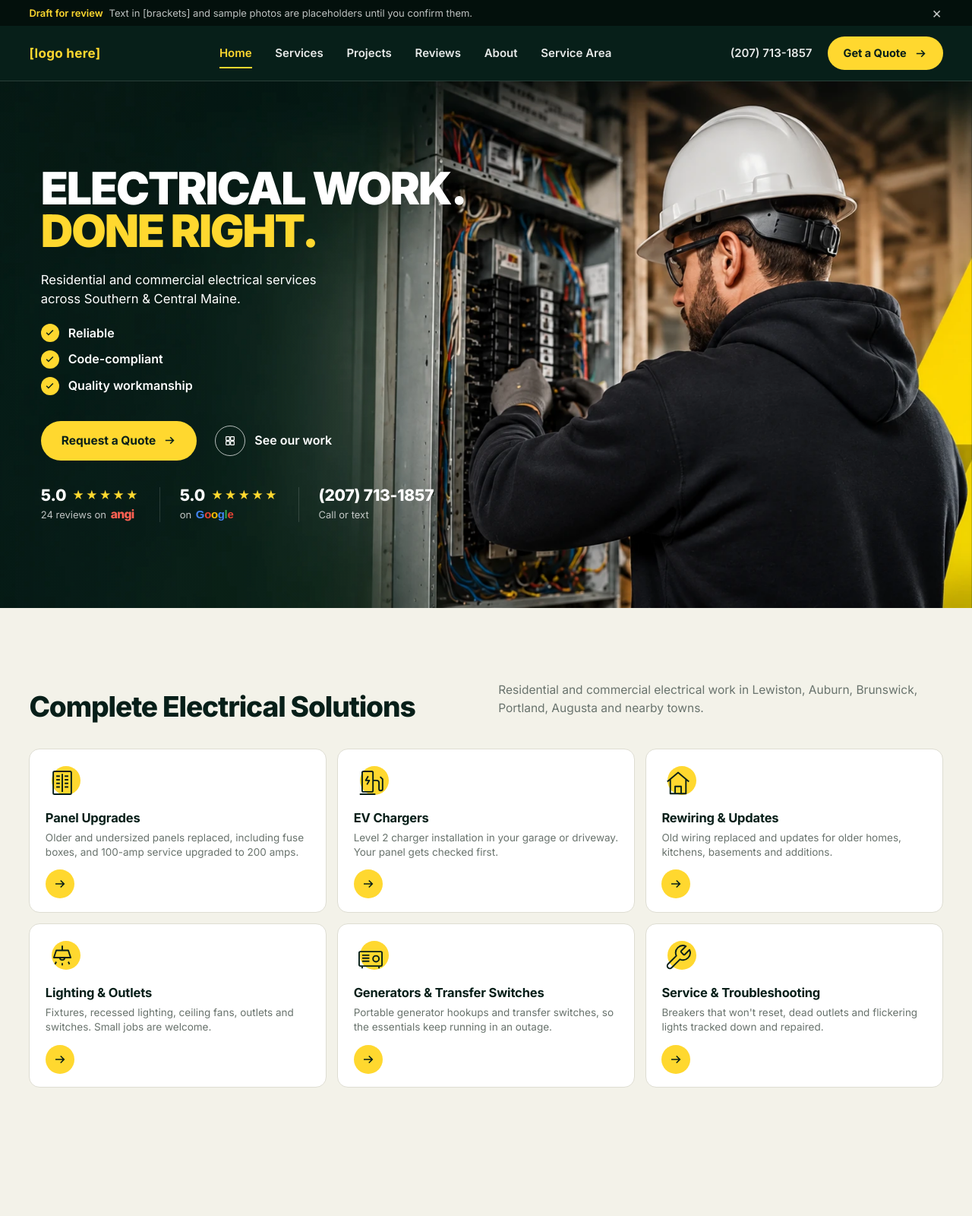
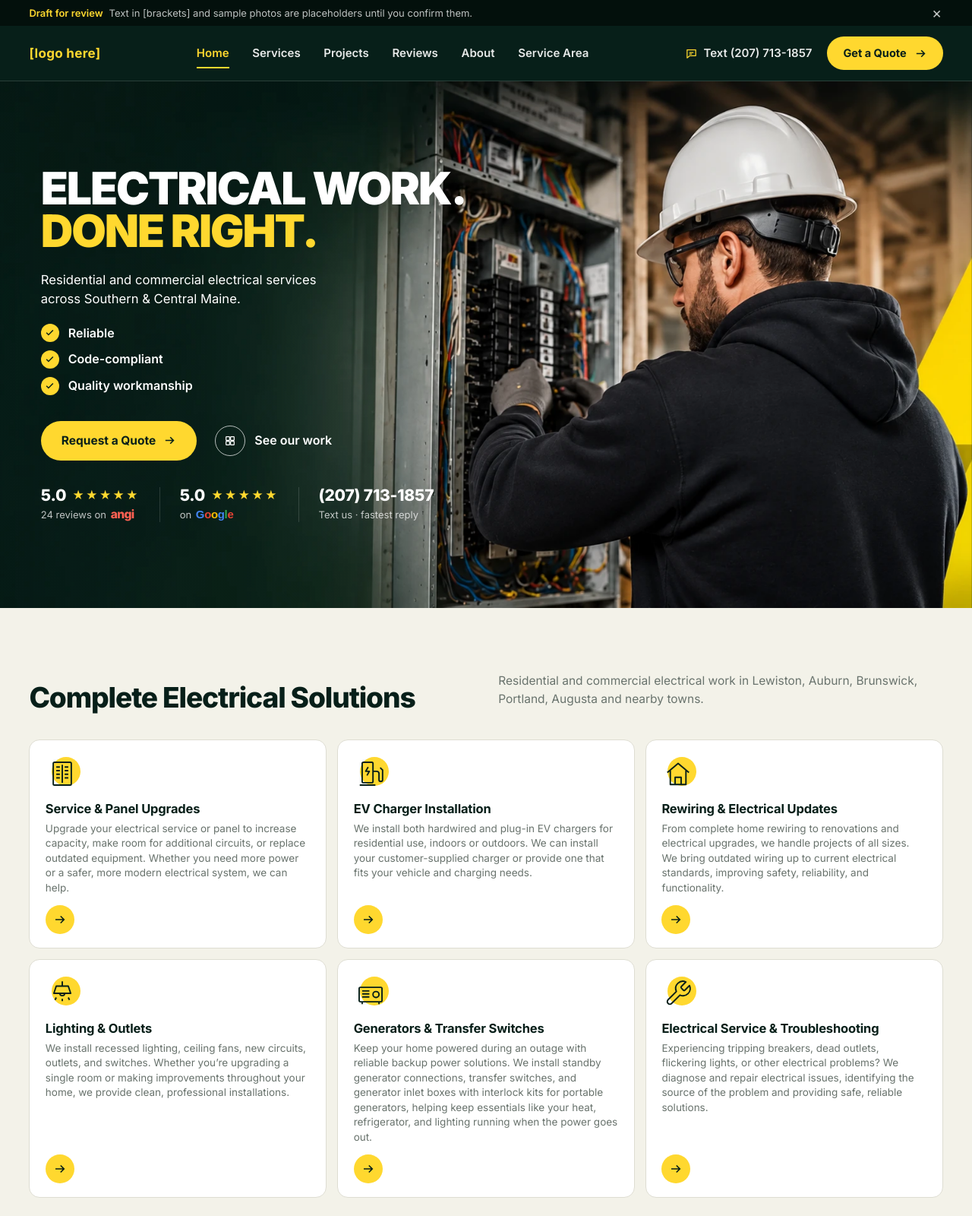
Before and after one commit to theo272004/solid-ground-electric, a plain HTML site: page index.html in a window 1280 px wide. Shown: the top 1600 px of the page at 76% size. Drawn offline with nearby package versions, Linux system fonts and the light colour scheme; no server answers.

Commit message:
Owner's service copy and text-first contact options
Co-Authored-By: Claude Opus 5.5 <noreply@anthropic.com>

```diff
--- a/index.html
+++ b/index.html
@@ -90,7 +90,11 @@ h2{font-size:clamp(32px,3.3vw,46px);font-weight:800;letter-spacing:-.03em;line-h
 .nav a:hover::after,.nav a[aria-current="true"]::after{transform:scaleX(1)}
 .nav a[aria-current="true"]{color:var(--y)}
 .hr{display:flex;align-items:center;gap:20px;font-weight:600;white-space:nowrap}
-.hr .tl{font-size:15px;padding-block:12px;color:rgba(255,255,255,.9)}
+.hr .tl{font-size:15px;padding-block:12px;color:rgba(255,255,255,.9);display:inline-flex;align-items:center;gap:8px}
+.hr .tl:hover{color:var(--y)}
+.txi{width:17px;height:17px;color:var(--y)}
+.q2 a{border-bottom:1.5px solid currentColor}
+.btn.ow svg{width:17px;height:17px}
 .hr .btn{min-height:44px;padding:0 20px;font-size:14.5px}
 .menu{display:none;flex:none;width:46px;height:46px;background:none;border:1.5px solid var(--ld);border-radius:10px;align-items:center;justify-content:center;color:#fff}
 .menu svg{width:20px;height:20px}
@@ -908,6 +912,7 @@ h1 em{font-style:normal;color:var(--y);display:block}
 <symbol id="a" viewBox="0 0 24 24"><path d="M4 12h15M13 6l6 6-6 6" fill="none" stroke="currentColor" stroke-width="2.2"/></symbol>
 <symbol id="c" viewBox="0 0 24 24"><path d="M4 12.5l5 5L20 6.5" fill="none" stroke="currentColor" stroke-width="2.6"/></symbol>
 <symbol id="t" viewBox="0 0 24 24"><path d="M5 3h4l2 5-2.5 1.5a11 11 0 0 0 6 6L16 13l5 2v4a2 2 0 0 1-2 2A16 16 0 0 1 3 5a2 2 0 0 1 2-2z" fill="none" stroke="currentColor" stroke-width="1.8" stroke-linejoin="round"/></symbol>
+<symbol id="sms" viewBox="0 0 24 24"><path d="M4 5h16v11H9l-5 4z" fill="none" stroke="currentColor" stroke-width="1.8" stroke-linejoin="round"/><path d="M8 10h8M8 13h5" stroke="currentColor" stroke-width="1.8"/></symbol>
 <symbol id="mail" viewBox="0 0 24 24"><g fill="none" stroke="currentColor" stroke-width="1.8"><rect x="3" y="5" width="18" height="14" rx="2"/><path d="M3 7l9 6 9-6"/></g></symbol>
 <symbol id="pin" viewBox="0 0 24 24"><path d="M12 22s7-7.2 7-12a7 7 0 0 0-14 0c0 4.8 7 12 7 12z" fill="currentColor"/><circle cx="12" cy="10" r="2.6" fill="#071F19"/></symbol>
 <symbol id="grid" viewBox="0 0 24 24"><g fill="none" stroke="currentColor" stroke-width="1.8"><rect x="4" y="4" width="7" height="7" rx="1"/><rect x="13" y="4" width="7" height="7" rx="1"/><rect x="4" y="13" width="7" height="7" rx="1"/><rect x="13" y="13" width="7" height="7" rx="1"/></g></symbol>
@@ -921,7 +926,7 @@ h1 em{font-style:normal;color:var(--y);display:block}
 <header class="hdr dk" id="hdr"><div class="w">
   <a class="brand" href="#top" aria-label="Solid Ground Electric home"><span class="logo-ph">[logo here]</span></a>
   <nav class="nav" id="nav" aria-label="Main"><a href="#top" aria-current="true">Home</a><a href="#services">Services</a><a href="#work">Projects</a><a href="#reviews">Reviews</a><a href="#about">About</a><a href="#locations">Service Area</a></nav>
-  <div class="hr"><a href="tel:+12077131857" class="tl">(207) 713-1857</a><button class="btn y" type="button" data-open>Get a Quote <svg class="ar" aria-hidden="true"><use href="#a"/></svg></button></div>
+  <div class="hr"><a href="sms:+12077131857" class="tl"><svg class="txi" aria-hidden="true"><use href="#sms"/></svg>Text (207) 713-1857</a><button class="btn y" type="button" data-open>Get a Quote <svg class="ar" aria-hidden="true"><use href="#a"/></svg></button></div>
   <button class="menu" id="menuBtn" type="button" aria-label="Open menu" aria-expanded="false" aria-controls="nav"><span class="mb" aria-hidden="true"><i></i><i></i></span></button>
 </div></header>
 
@@ -943,7 +948,7 @@ h1 em{font-style:normal;color:var(--y);display:block}
       <div class="trust">
         <a href="https://www.angi.com/companylist/us/me/lisbon-falls/solid-ground-electric-llc-reviews-1.htm"><b>5.0 <span class="st" aria-hidden="true">★★★★★</span></b><small>24 reviews on <span class="angi" role="img" aria-label="Angi">angi</span></small></a>
         <a href="https://share.google/AuNdjh7cpOlOxx9OF"><b>5.0 <span class="st" aria-hidden="true">★★★★★</span></b><small>on <span class="gword" role="img" aria-label="Google"><i>G</i><i>o</i><i>o</i><i>g</i><i>l</i><i>e</i></span></small></a>
-        <a href="tel:+12077131857"><b>(207) 713-1857</b><small>Call or text</small></a>
+        <a href="sms:+12077131857"><b>(207) 713-1857</b><small>Text us · fastest reply</small></a>
       </div>
     </div>
   </div>
@@ -958,12 +963,12 @@ h1 em{font-style:normal;color:var(--y);display:block}
       </div>
     </div>
     <div class="sgrid">
-      <article class="sv"><span class="ico" aria-hidden="true"><svg class="ic"><use href="#p"/></svg></span><h3>Panel Upgrades</h3><p>Older and undersized panels replaced, including fuse boxes, and 100-amp service upgraded to 200 amps.</p><button class="go" type="button" data-open="Panel / breakers" aria-label="Get a quote: Panel Upgrades"><svg aria-hidden="true"><use href="#a"/></svg></button></article>
-      <article class="sv"><span class="ico" aria-hidden="true"><svg class="ic"><use href="#e"/></svg></span><h3>EV Chargers</h3><p>Level 2 charger installation in your garage or driveway. Your panel gets checked first.</p><button class="go" type="button" data-open="EV charger" aria-label="Get a quote: EV Chargers"><svg aria-hidden="true"><use href="#a"/></svg></button></article>
-      <article class="sv"><span class="ico" aria-hidden="true"><svg class="ic"><use href="#h"/></svg></span><h3>Rewiring &amp; Updates</h3><p>Old wiring replaced and updates for older homes, kitchens, basements and additions.</p><button class="go" type="button" data-open="New circuits / renovation" aria-label="Get a quote: Rewiring and Updates"><svg aria-hidden="true"><use href="#a"/></svg></button></article>
-      <article class="sv"><span class="ico" aria-hidden="true"><svg class="ic"><use href="#l"/></svg></span><h3>Lighting &amp; Outlets</h3><p>Fixtures, recessed lighting, ceiling fans, outlets and switches. Small jobs are welcome.</p><button class="go" type="button" data-open="Lighting|Outlets &amp; switches" aria-label="Get a quote: Lighting and Outlets"><svg aria-hidden="true"><use href="#a"/></svg></button></article>
-      <article class="sv"><span class="ico" aria-hidden="true"><svg class="ic"><use href="#g"/></svg></span><h3>Generators &amp; Transfer Switches</h3><p>Portable generator hookups and transfer switches, so the essentials keep running in an outage.</p><button class="go" type="button" data-open="Generator" aria-label="Get a quote: Generators and Transfer Switches"><svg aria-hidden="true"><use href="#a"/></svg></button></article>
-      <article class="sv"><span class="ico" aria-hidden="true"><svg class="ic"><use href="#m"/></svg></span><h3>Service &amp; Troubleshooting</h3><p>Breakers that won't reset, dead outlets and flickering lights tracked down and repaired.</p><button class="go" type="button" data-open="Something stopped working" aria-label="Get a quote: Service and Troubleshooting"><svg aria-hidden="true"><use href="#a"/></svg></button></article>
+      <article class="sv"><span class="ico" aria-hidden="true"><svg class="ic"><use href="#p"/></svg></span><h3>Service &amp; Panel Upgrades</h3><p>Upgrade your electrical service or panel to increase capacity, make room for additional circuits, or replace outdated equipment. Whether you need more power or a safer, more modern electrical system, we can help.</p><button class="go" type="button" data-open="Panel / breakers" aria-label="Get a quote: Panel Upgrades"><svg aria-hidden="true"><use href="#a"/></svg></button></article>
+      <article class="sv"><span class="ico" aria-hidden="true"><svg class="ic"><use href="#e"/></svg></span><h3>EV Charger Installation</h3><p>We install both hardwired and plug-in EV chargers for residential use, indoors or outdoors. We can install your customer-supplied charger or provide one that fits your vehicle and charging needs.</p><button class="go" type="button" data-open="EV charger" aria-label="Get a quote: EV Chargers"><svg aria-hidden="true"><use href="#a"/></svg></button></article>
+      <article class="sv"><span class="ico" aria-hidden="true"><svg class="ic"><use href="#h"/></svg></span><h3>Rewiring &amp; Electrical Updates</h3><p>From complete home rewiring to renovations and electrical upgrades, we handle projects of all sizes. We bring outdated wiring up to current electrical standards, improving safety, reliability, and functionality.</p><button class="go" type="button" data-open="New circuits / renovation" aria-label="Get a quote: Rewiring and Updates"><svg aria-hidden="true"><use href="#a"/></svg></button></article>
+      <article class="sv"><span class="ico" aria-hidden="true"><svg class="ic"><use href="#l"/></svg></span><h3>Lighting &amp; Outlets</h3><p>We install recessed lighting, ceiling fans, new circuits, outlets, and switches. Whether you’re upgrading a single room or making improvements throughout your home, we provide clean, professional installations.</p><button class="go" type="button" data-open="Lighting|Outlets &amp; switches" aria-label="Get a quote: Lighting and Outlets"><svg aria-hidden="true"><use href="#a"/></svg></button></article>
+      <article class="sv"><span class="ico" aria-hidden="true"><svg class="ic"><use href="#g"/></svg></span><h3>Generators &amp; Transfer Switches</h3><p>Keep your home powered during an outage with reliable backup power solutions. We install standby generator connections, transfer switches, and generator inlet boxes with interlock kits for portable generators, helping keep essentials like your heat, refrigerator, and lighting running when the power goes out.</p><button class="go" type="button" data-open="Generator" aria-label="Get a quote: Generators and Transfer Switches"><svg aria-hidden="true"><use href="#a"/></svg></button></article>
+      <article class="sv"><span class="ico" aria-hidden="true"><svg class="ic"><use href="#m"/></svg></span><h3>Electrical Service &amp; Troubleshooting</h3><p>Experiencing tripping breakers, dead outlets, flickering lights, or other electrical problems? We diagnose and repair electrical issues, identifying the source of the problem and providing safe, reliable solutions.</p><button class="go" type="button" data-open="Something stopped working" aria-label="Get a quote: Service and Troubleshooting"><svg aria-hidden="true"><use href="#a"/></svg></button></article>
     </div>
   </div>
 </section>
@@ -1102,7 +1107,7 @@ h1 em{font-style:normal;color:var(--y);display:block}
     <div class="faq" id="faq">
       <div class="fhead">
       <h2>Common Questions</h2>
-      <p class="q2">Have a different question? Call or text <b>(207) 713-1857</b>.</p>
+      <p class="q2">Have a different question? <a href="sms:+12077131857"><b>Text (207) 713-1857</b></a>. Texting is the fastest way to reach us.</p>
       </div>
       <div class="fl">
         <details open><summary>Do you pull permits?<i aria-hidden="true"></i></summary><p>Yes. When a job requires a permit, it gets pulled and the work gets inspected.</p></details>
@@ -1119,8 +1124,8 @@ h1 em{font-style:normal;color:var(--y);display:block}
 <footer class="ftr dk" id="contact">
   <div class="w">
     <div class="fcta">
-      <div><h2>Need an electrician?</h2><p>Request a quote online, or call or text <b>(207) 713-1857</b>.</p></div>
-      <div class="fb"><button class="btn y" type="button" data-open>Request a Quote <svg class="ar" aria-hidden="true"><use href="#a"/></svg></button><a class="btn ow" href="tel:+12077131857">Call or text</a></div>
+      <div><h2>Need an electrician?</h2><p>Request a quote online, or text <b>(207) 713-1857</b>. Texting is the fastest way to reach us.</p></div>
+      <div class="fb"><button class="btn y" type="button" data-open>Request a Quote <svg class="ar" aria-hidden="true"><use href="#a"/></svg></button><a class="btn ow" href="sms:+12077131857"><svg aria-hidden="true"><use href="#sms"/></svg>Text us</a></div>
     </div>
     <div class="fstrip"><p>Serving Lewiston, Auburn, Brunswick, Portland, Augusta and surrounding communities</p><strong>Electrical work. Done right.</strong></div>
     <div class="top">
@@ -1128,7 +1133,7 @@ h1 em{font-style:normal;color:var(--y);display:block}
         <a class="brand" href="#top" aria-label="Solid Ground Electric home"><span class="logo-ph">[logo here]</span></a>
         <p>Solid Ground Electric LLC<br>Lisbon Falls, Maine<br>Serving Androscoggin &amp; Sagadahoc counties</p>
       </div>
-      <div class="fcol cnt"><b>Contact</b><a href="tel:+12077131857"><svg aria-hidden="true"><use href="#t"/></svg>(207) 713-1857</a><a href="mailto:solidgroundelectric26@gmail.com" style="overflow-wrap:anywhere"><svg aria-hidden="true"><use href="#mail"/></svg>solidgroundelectric26@gmail.com</a><a href="#" data-open><svg aria-hidden="true"><use href="#a"/></svg>Request a quote</a></div>
+      <div class="fcol cnt"><b>Contact</b><a href="sms:+12077131857"><svg aria-hidden="true"><use href="#sms"/></svg>Text (207) 713-1857</a><a href="tel:+12077131857"><svg aria-hidden="true"><use href="#t"/></svg>Call (207) 713-1857</a><a href="mailto:solidgroundelectric26@gmail.com" style="overflow-wrap:anywhere"><svg aria-hidden="true"><use href="#mail"/></svg>solidgroundelectric26@gmail.com</a><a href="#" data-open><svg aria-hidden="true"><use href="#a"/></svg>Request a quote</a></div>
       <div class="fcol hrs"><b>Hours</b><p>Monday–Friday<br><span class="fill">7 AM – 5 PM</span><br>Emergencies: call</p></div>
       <div class="fcol soc"><b>Find us</b><a href="https://share.google/AuNdjh7cpOlOxx9OF">Google reviews</a><a href="https://www.angi.com/companylist/us/me/lisbon-falls/solid-ground-electric-llc-reviews-1.htm">Angi</a><a href="https://www.homeadvisor.com/rated.Solidgroundelectric.160679976.html">HomeAdvisor</a></div>
     </div>
@@ -1137,7 +1142,7 @@ h1 em{font-style:normal;color:var(--y);display:block}
 </footer>
 
 <div class="mbar">
-  <a class="btn btn-ink" href="tel:+12077131857"><svg aria-hidden="true"><use href="#t"/></svg>Call</a>
+  <a class="btn btn-ink" href="sms:+12077131857"><svg aria-hidden="true"><use href="#sms"/></svg>Text us</a>
   <button class="btn y" type="button" data-open>Request a Quote</button>
 </div>
 
```
